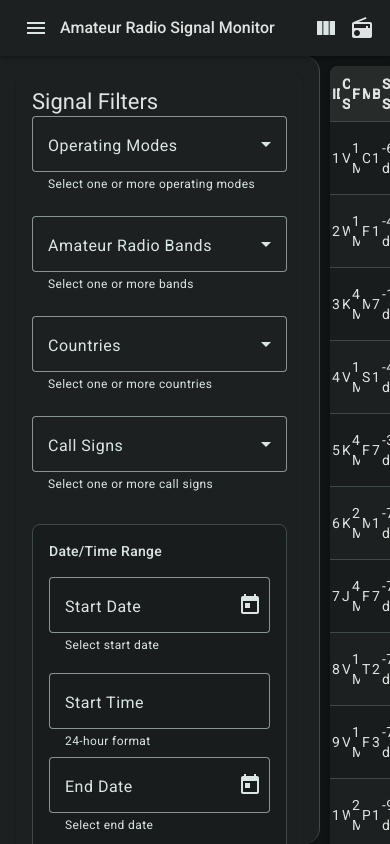
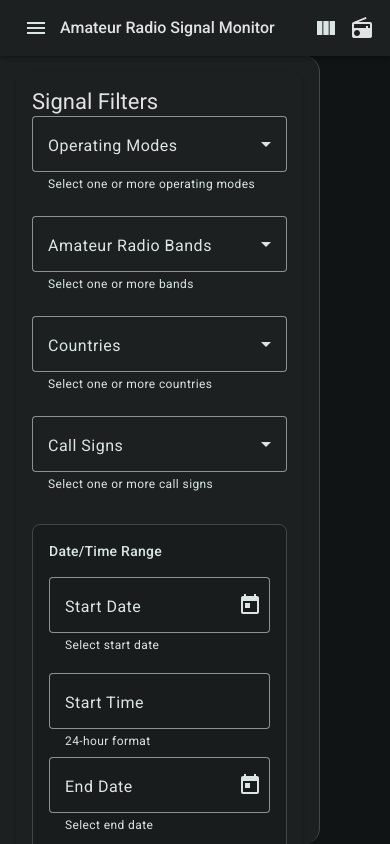
Before and after one commit to nebula-codes/amateur-radio-signal-monitor, an Angular app: page / in a window 390 px wide. Built offline with nearby package versions, Linux system fonts and the light colour scheme.

Commit message:
horizontal fix

```diff
--- a/src/app/app.css
+++ b/src/app/app.css
@@ -54,6 +54,8 @@
   padding: 0;
   background-color: var(--mat-sys-surface);
   min-height: calc(100vh - 64px);
+  overflow-x: hidden;
+  max-width: calc(100vw - 450px);
 }
 
 /* Responsive design */
--- a/src/app/components/signal-table/signal-table.css
+++ b/src/app/components/signal-table/signal-table.css
@@ -1,6 +1,8 @@
 .table-container {
   padding: 20px;
   width: 100%;
+  max-width: calc(100vw - 450px - 40px);
+  overflow-x: auto;
   background-color: var(--mat-sys-surface);
 }
 
@@ -19,6 +21,7 @@
 
 .signal-table {
   width: 100%;
+  min-width: 600px;
   box-shadow: 0 4px 6px rgba(0, 0, 0, 0.3);
   border-radius: 8px;
   overflow: hidden;
@@ -33,7 +36,7 @@
 
 .signal-table mat-cell,
 .signal-table mat-header-cell {
-  padding: 12px 8px;
+  padding: 8px 6px;
   border-bottom: 1px solid var(--mat-sys-outline-variant);
   color: var(--mat-sys-on-surface);
 }
@@ -51,57 +54,3 @@ mat-paginator {
   border-top: 1px solid var(--mat-sys-outline-variant);
   color: var(--mat-sys-on-surface);
 }
-
-/* Responsive table */
-@media screen and (max-width: 1200px) {
-  .signal-table {
-    font-size: 14px;
-  }
-
-  .signal-table mat-cell,
-  .signal-table mat-header-cell {
-    padding: 8px 4px;
-  }
-}
-
-@media screen and (max-width: 768px) {
-  .table-container {
-    padding: 10px;
-  }
-
-  .signal-table {
-    font-size: 12px;
-  }
-
-  .signal-table mat-cell,
-  .signal-table mat-header-cell {
-    padding: 6px 2px;
-  }
-}
-
-/* Responsive table */
-@media screen and (max-width: 1200px) {
-  .signal-table {
-    font-size: 14px;
-  }
-
-  .signal-table mat-cell,
-  .signal-table mat-header-cell {
-    padding: 8px 4px;
-  }
-}
-
-@media screen and (max-width: 768px) {
-  .table-container {
-    padding: 10px;
-  }
-
-  .signal-table {
-    font-size: 12px;
-  }
-
-  .signal-table mat-cell,
-  .signal-table mat-header-cell {
-    padding: 6px 2px;
-  }
-}
```
